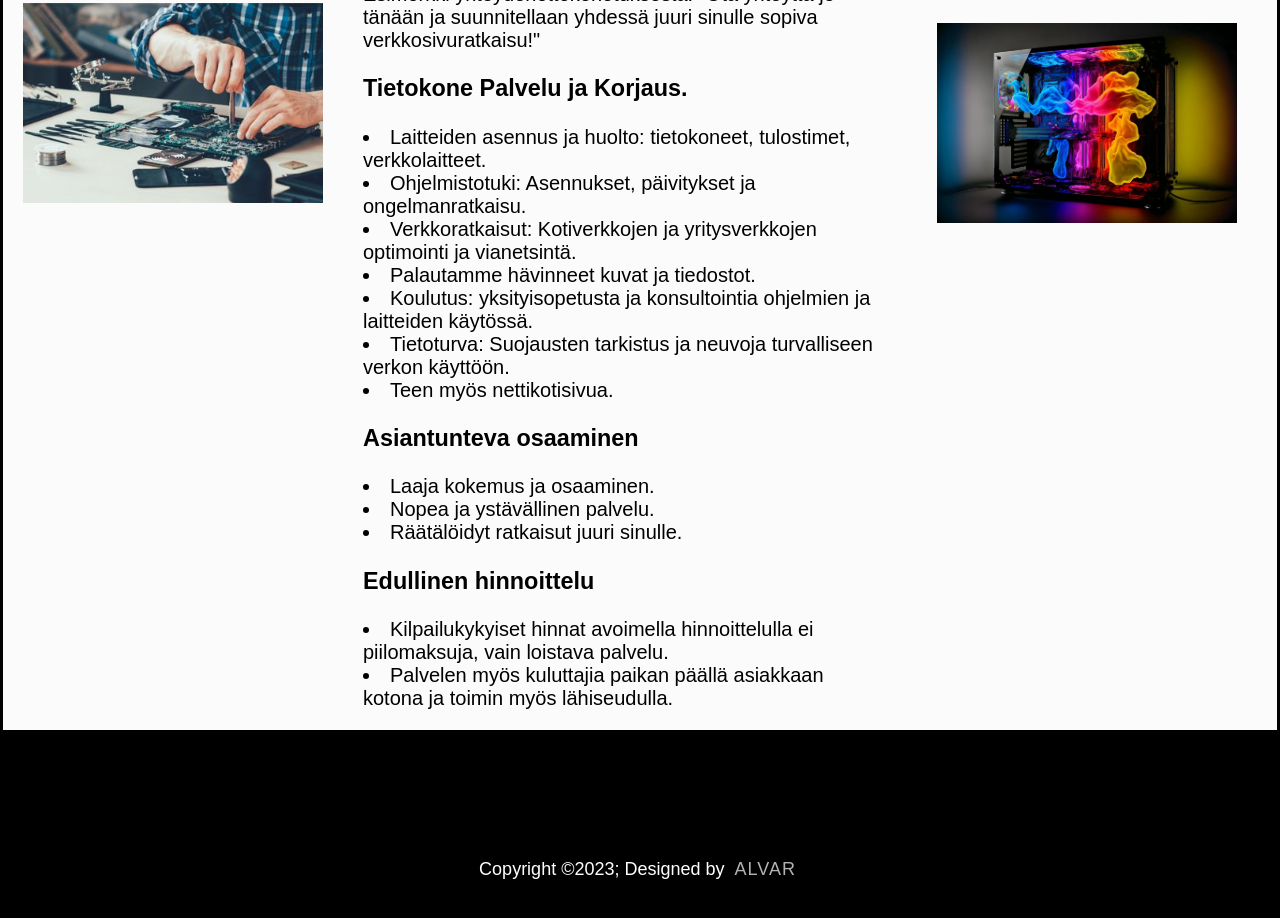
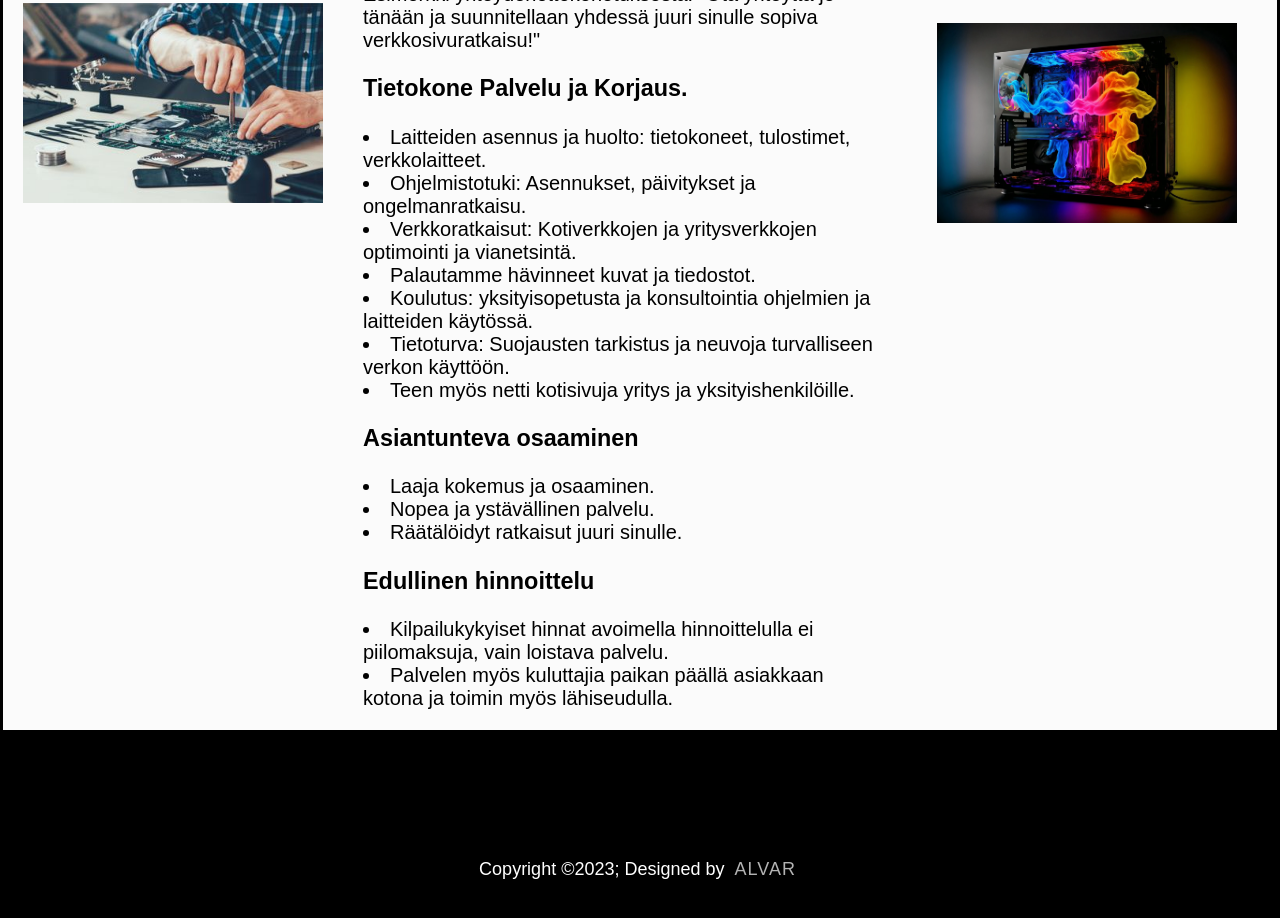
Before and after one commit to Alvar-S/Atk, an Astro site: page / in a window 1280 px wide. Shown: the part 1171-2089 px from the top of the page. Built offline with nearby package versions, Linux system fonts and the light colour scheme; Astro itself is replaced by a stand-in of ours.

Commit message:
korjaus kotisivujen tekemeinen

```diff
--- a/src/pages/index.astro
+++ b/src/pages/index.astro
@@ -130,7 +130,7 @@ import Sivupohja from "../layouts/Sivupohja.astro";
         käyttöön.
       </li>
 
-      <li>Teen myös nettikotisivua.</li>
+      <li>Teen myös netti kotisivuja yritys ja yksityishenkilöille.</li>
 
       <h3>Asiantunteva osaaminen</h3>
       <li>Laaja kokemus ja osaaminen.</li>
```
